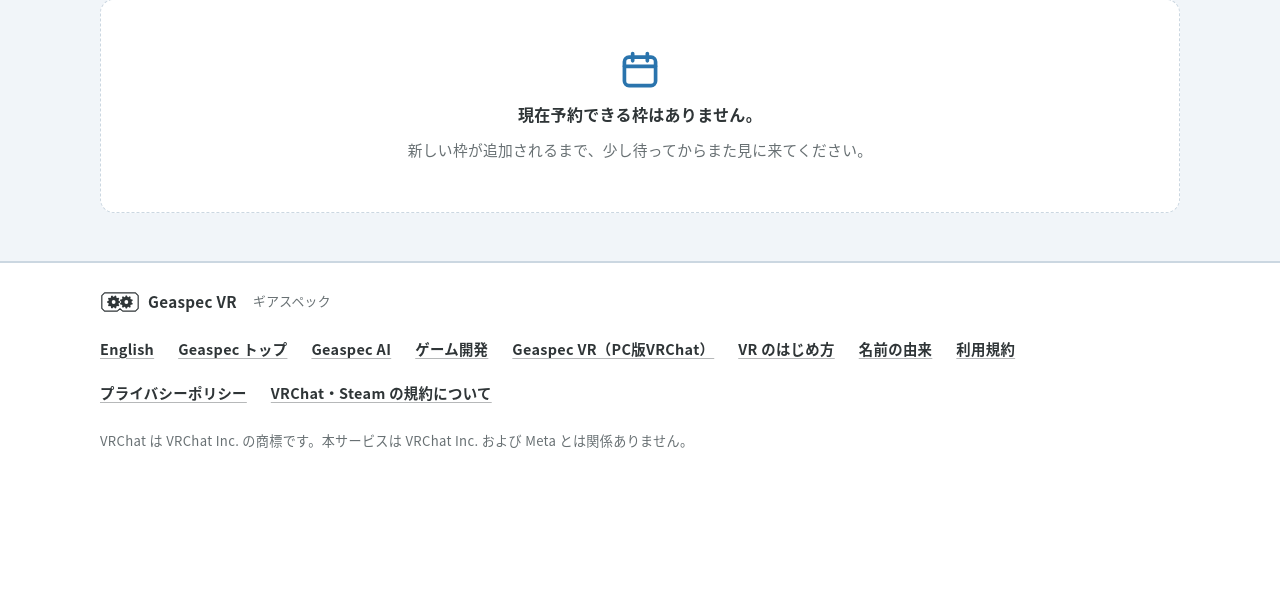
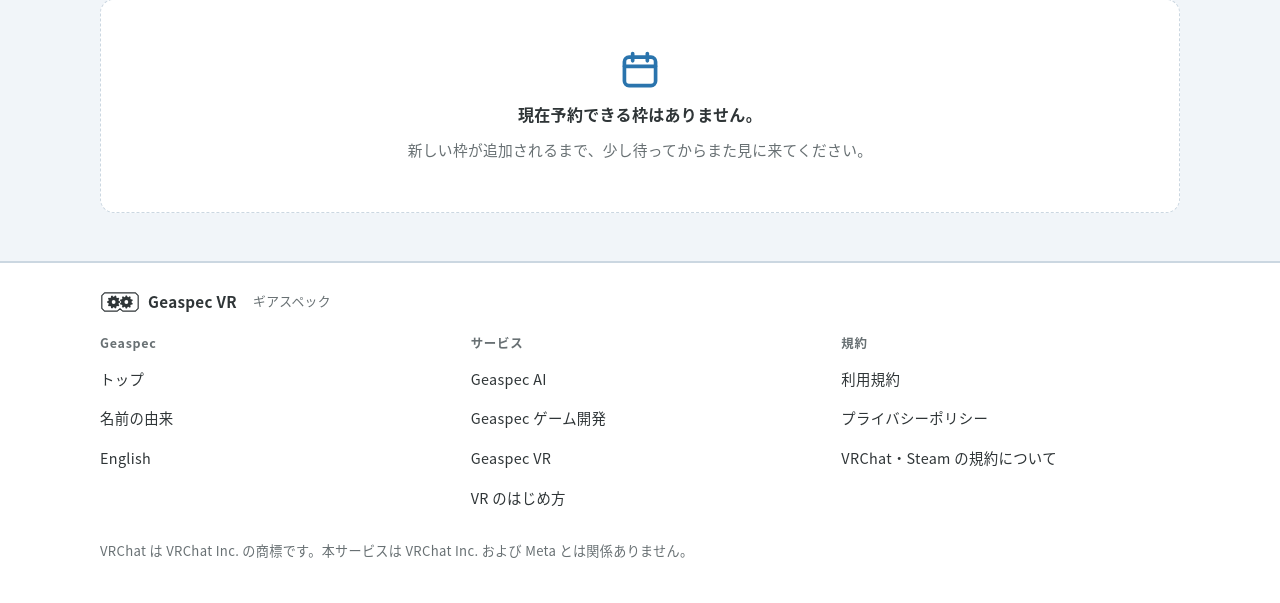
Before and after one commit to lihitothird-alt/Geaspec, a FastAPI app: page /slots in a window 1280 px wide. Shown: the part 329-932 px from the top of the page. Before the commit the page ends 777 px from the top, so only its background shows below. Run offline with FastAPI, Linux system fonts and the light colour scheme; data that the repository does not hold is empty; some web fonts are replaced.

Commit message:
Hide the follow feature; footer in three columns
The "following" tab on the slots page, the following nav link and the
following badge are removed from the UI (data and routes are kept). The
footer links are grouped into Geaspec / Services / Terms columns.

Co-Authored-By: Claude Opus 5.5 <noreply@anthropic.com>
Claude-Session: https://claude.ai/code/session_01CrzQPaUK2gPmFSV9Kby7iU

```diff
--- a/server/app/static/style.css
+++ b/server/app/static/style.css
@@ -1712,3 +1712,11 @@ body.theme-gamedev::before {
 .uses.four { grid-template-columns: repeat(4, minmax(0, 1fr)); }
 @media (max-width: 960px) { .uses.four { grid-template-columns: repeat(2, minmax(0, 1fr)); } }
 @media (max-width: 760px) { .uses.four { grid-template-columns: 1fr; } }
+
+/* いちばん下の案内: 3 つの列に分ける */
+.footer-cols { display: grid; grid-template-columns: repeat(3, minmax(0, 1fr)); gap: 16px 32px; margin: 8px 0; }
+.footer-cols div { display: grid; align-content: start; gap: 2px; }
+.footer-cols h3 { margin: 0 0 6px; font-size: .78rem; letter-spacing: .06em; color: var(--text-muted); font-weight: 700; }
+.footer-cols a { padding: 6px 0; color: var(--text); font-size: .9rem; text-decoration: none; }
+.footer-cols a:hover { text-decoration: underline; }
+@media (max-width: 600px) { .footer-cols { grid-template-columns: 1fr 1fr; } }
--- a/server/app/templates/base.html
+++ b/server/app/templates/base.html
@@ -175,27 +175,16 @@
   <footer class="site-footer">
     <div class="wrap footer-inner">
       <span class="footer-brand">{{ logo_mark() }}{{ settings.service_name }}{% if area_label %} {{ area_label }}{% endif %}{% if not en %}<span class="footer-kana">ギアスペック</span>{% endif %}</span>
-      <nav class="footer-links" aria-label="規約・表記">
-        {% if not simple %}<a href="/app">{{ "Use as a phone app" if en else "スマホのアプリとして使う" }}</a>{% endif %}
-        {% if en %}<a href="{{ vr_home if vr_area else main_url ~ '/' }}" hreflang="ja" lang="ja">日本語</a>{% else %}<a href="{{ vr_en_home if vr_area else main_url ~ '/en' }}" hreflang="en" lang="en">English</a>{% endif %}
+      <nav class="footer-cols" aria-label="サイトの案内">
         {% if en %}
-        <a href="/guide" hreflang="ja">Getting started (Japanese)</a>
-        <a href="/about" hreflang="ja">Where the name comes from (Japanese)</a>
-        <a href="/legal/terms" hreflang="ja">Terms (Japanese)</a>
-        <a href="/legal/privacy" hreflang="ja">Privacy (Japanese)</a>
-        <a href="/legal/platforms" hreflang="ja">VRChat and Steam terms (Japanese)</a>
+        <div><h3>Geaspec</h3><a href="{{ vr_home if vr_area else main_url ~ '/' }}" hreflang="ja" lang="ja">日本語</a><a href="{{ main_url }}/about" hreflang="ja">Where the name comes from</a></div>
+        <div><h3>Geaspec VR</h3><a href="/guide" hreflang="ja">Getting started (Japanese)</a></div>
+        <div><h3>Terms</h3><a href="/legal/terms" hreflang="ja">Terms</a><a href="/legal/privacy" hreflang="ja">Privacy</a><a href="/legal/platforms" hreflang="ja">VRChat and Steam terms</a></div>
         {% else %}
-        <a href="{{ main_url }}/">Geaspec トップ</a>
-        <a href="{{ main_url }}/ai">Geaspec AI</a>
-        <a href="{{ main_url }}/gamedev">ゲーム開発</a>
-        <a href="{{ vr_home }}">Geaspec VR（PC版VRChat）</a>
-        <a href="/guide">VR のはじめ方</a>
-        <a href="{{ main_url }}/about">名前の由来</a>
-        <a href="/legal/terms">利用規約</a>
-        <a href="/legal/privacy">プライバシーポリシー</a>
-        <a href="/legal/platforms">VRChat・Steam の規約について</a>
+        <div><h3>Geaspec</h3><a href="{{ main_url }}/">トップ</a><a href="{{ main_url }}/about">名前の由来</a><a href="{{ vr_en_home if vr_area else main_url ~ '/en' }}" hreflang="en" lang="en">English</a>{% if not simple %}<a href="/app">スマホのアプリとして使う</a>{% endif %}</div>
+        <div><h3>サービス</h3><a href="{{ main_url }}/ai">Geaspec AI</a><a href="{{ main_url }}/gamedev">Geaspec ゲーム開発</a><a href="{{ vr_home }}">Geaspec VR</a><a href="/guide">VR のはじめ方</a></div>
+        <div><h3>規約</h3><a href="/legal/terms">利用規約</a><a href="/legal/privacy">プライバシーポリシー</a><a href="/legal/platforms">VRChat・Steam の規約について</a>{% if not free_mode %}<a href="/legal/tokushoho">特定商取引法に基づく表記</a>{% endif %}</div>
         {% endif %}
-        {% if not free_mode %}<a href="/legal/tokushoho">特定商取引法に基づく表記</a>{% endif %}
       </nav>
       <p class="muted">{% if en %}VRChat is a trademark of VRChat Inc. Geaspec is not affiliated with VRChat Inc. or Meta.{% else %}VRChat は VRChat Inc. の商標です。本サービスは VRChat Inc. および Meta とは関係ありません。{% endif %}</p>
     </div>
--- a/server/app/templates/slots.html
+++ b/server/app/templates/slots.html
@@ -11,12 +11,6 @@
     </ol>
     <h1>空き枠</h1>
     <p class="muted">時間はすべて日本時間（JST）です。どの枠も、終わりの {{ turnover_minutes }}分前に終了します（その {{ turnover_minutes }}分で PC を片づけ、次の人の準備をします）。</p>
-    {% if user and not simple %}
-    <nav class="tabs" aria-label="表示する枠">
-      <a href="/slots"{% if view != "following" %} aria-current="page"{% endif %}>すべて</a>
-      <a href="/slots?view=following"{% if view == "following" %} aria-current="page"{% endif %}><svg class="i" aria-hidden="true"><use href="#i-heart"/></svg>フォロー中</a>
-    </nav>
-    {% endif %}
   </header>
 </div>
 
@@ -86,7 +80,6 @@
             {% if not simple and s.host.owner_id in lenders %}{% set l = lenders[s.host.owner_id] %}
             <div class="slot-meta lender-line">
               <a href="/lenders/{{ l.user.id }}">{{ l.user.display_name }} さん</a>{{ stars(l.rating) }}
-              {% if s.host.owner_id in followed %}<span class="badge following"><svg class="i" aria-hidden="true"><use href="#i-heart"/></svg>フォロー中</span>{% endif %}
             </div>
             {% endif %}
           </div>
--- a/server/app/version.py
+++ b/server/app/version.py
@@ -12,6 +12,8 @@ CHANGES: dict[str, list[str]] = {
         "Geaspec AI のページの見出しを「みんなのパソコンで、あなただけのAI組織を。」にしました",
         "Geaspec ゲーム開発を戻しました（紫・準備中）。Geaspec AI と同じく「頼む」「依頼一覧」「貸し出し」のページと、始まったら知らせる登録があります",
         "トップの上のメニューから、サービスへのリンクを外しました（入口はページの中のカードです）",
+        "フォロー機能を画面から外しました（空き枠の「フォロー中」とメニュー）",
+        "いちばん下の案内を「Geaspec」「サービス」「規約」の3つの列に整理しました",
     ],
     "0.7.48": [
         "トップページを、Geaspec AI と Geaspec VR を選ぶ入口だけにしました。ゲーム開発はやめました",
```
